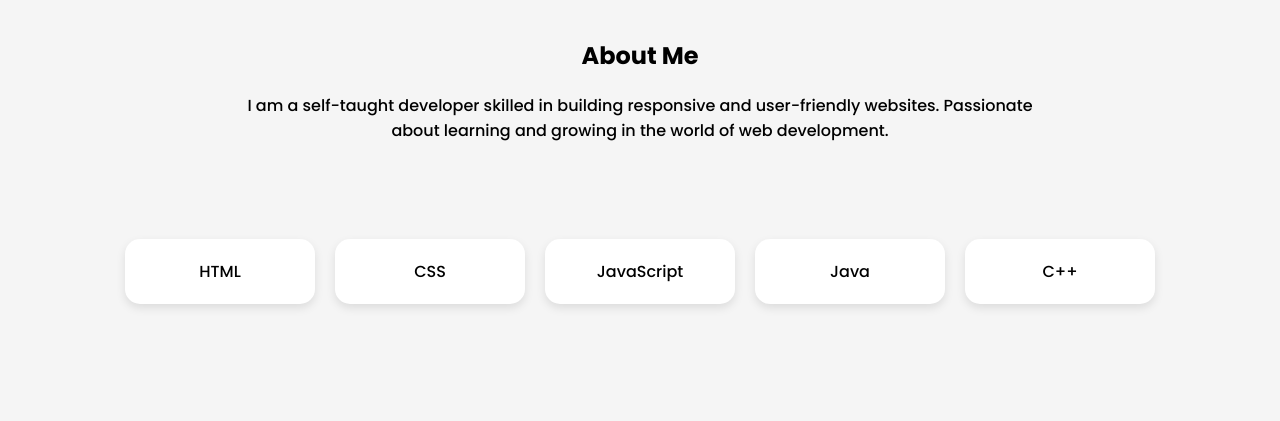
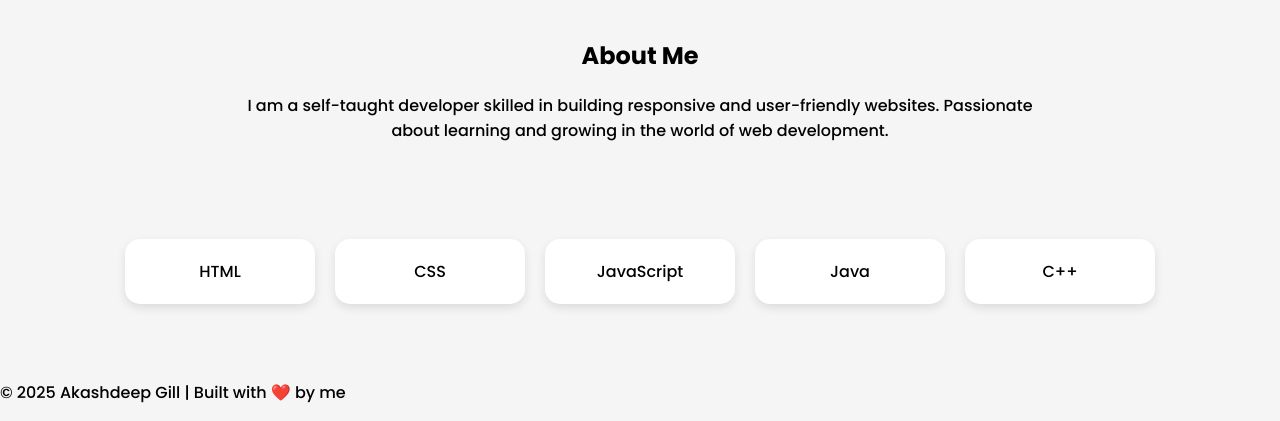
Before and after one commit to gillcoder2201/akashdeep-portfolio, a plain HTML site: page index.html in a window 1280 px wide. Shown: the part 802-1223 px from the top of the page. Before the commit the page ends 1166 px from the top, so only its background shows below. Drawn offline with Linux system fonts and the light colour scheme.

Commit message:
Add files via upload

```diff
--- a/index.html
+++ b/index.html
@@ -27,5 +27,9 @@
     <div class="skill-card">Java</div>
     <div class="skill-card">C++</div>
   </section>
+
+  <footer>
+    <p>&copy; 2025 Akashdeep Gill | Built with ❤️ by me</p>
+  </footer>
 </body>
 </html>
```
